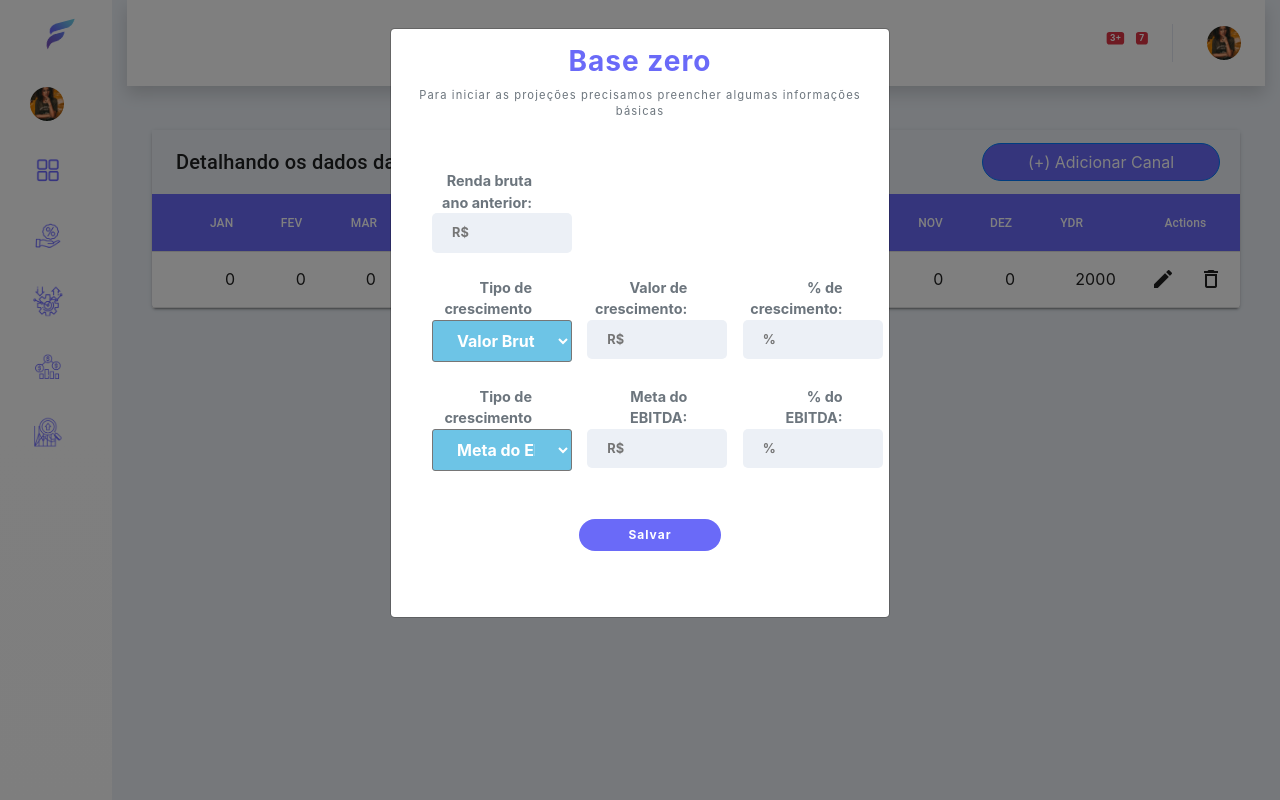
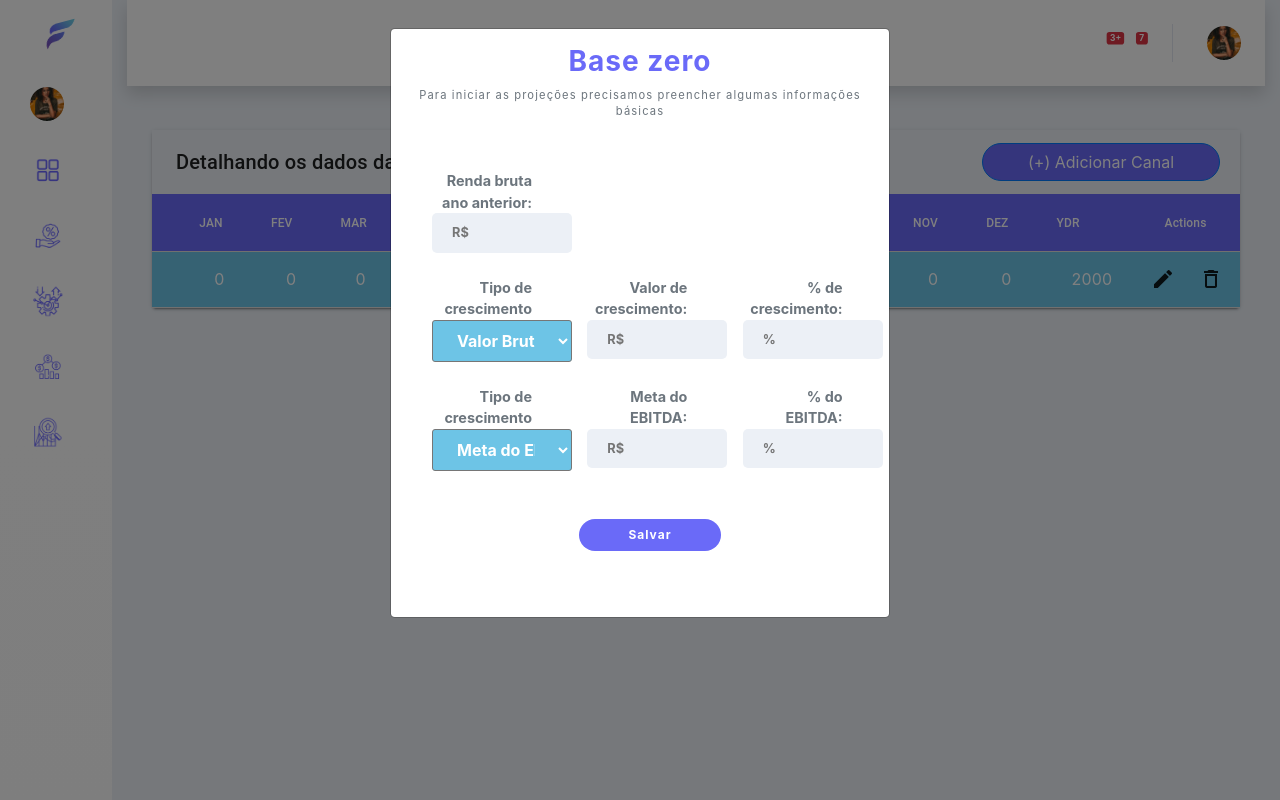
Before and after one commit to leonard95GT/finance_React, a React (Create React App) app: page /Dash in a window 1280 px wide. Shown: the top 800 px of the page. Built offline with nearby package versions, Linux system fonts and the light colour scheme.

Commit message:
commitei3

```diff
--- a/src/App.js
+++ b/src/App.js
@@ -189,7 +189,7 @@ export default class App extends Component {
         console.log(valor)
         this.setState({
           tabela:
-            {description:'(*) Receita Bruta',
+            {description:'(+) Receita Bruta',
             mouth1: valor,
             mouth2: valor,
             mouth3: valor,
--- a/src/components/Tabela.js
+++ b/src/components/Tabela.js
@@ -11,6 +11,7 @@ function DashFinal(props) {
     const [description, setDescription] = useState('');
     const [tax, setTax] = useState(0);
     const [renda, setRenda] = useState(2000);
+    const [contador, setContador] = useState(0);
     const [renda2, setRenda2] = useState(0)
     const [valorInicial, setValorInicial] = useState(1000000000000)
     const [calculado, setCalculado] = useState(true)
@@ -162,6 +163,9 @@ function DashFinal(props) {
 
 
   function adicionarCanal(){
+    const valor = contador;
+    setContador(valor+1);
+
     if(state.data[1]){
       setState(prevState => {
         const data = [...prevState.data];
@@ -298,6 +302,11 @@ return(
         actionsColumnIndex: -1,
         search: false,
         paging:false,
+        rowStyle: rowData => ({
+          backgroundColor: (rowData.tableData.id ==0) ? '#6dc4e6' : '#6dc4e6',
+          color: (rowData.tableData.id ==0) ? '#fff' : '#fff'
+
+        }),
         headerStyle: {
           backgroundColor: '#6a6af8',
           color: '#FFF',
@@ -525,4 +534,7 @@ return(
   );
 }
 
+
+
+
 export default DashFinal;
```
